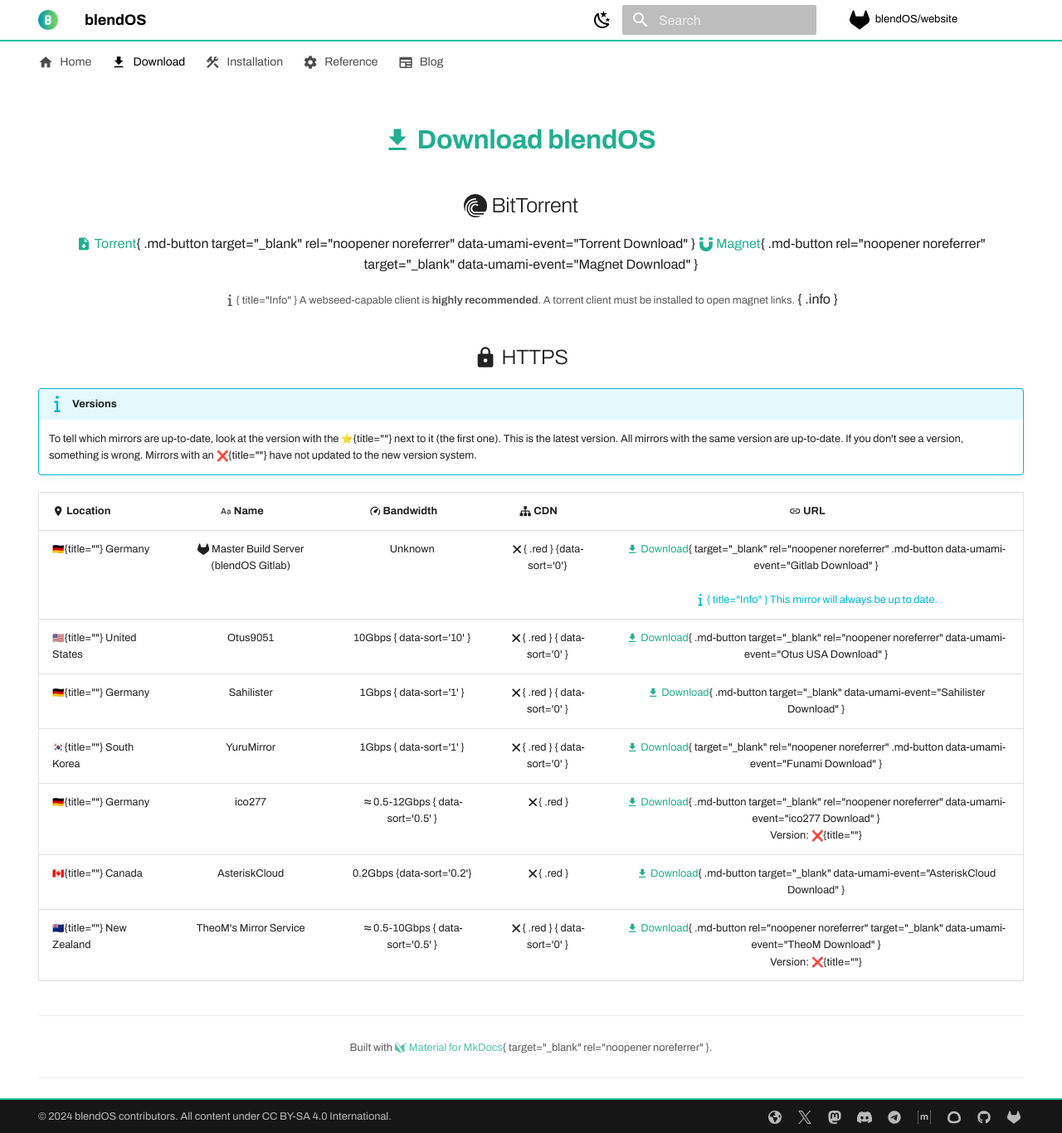
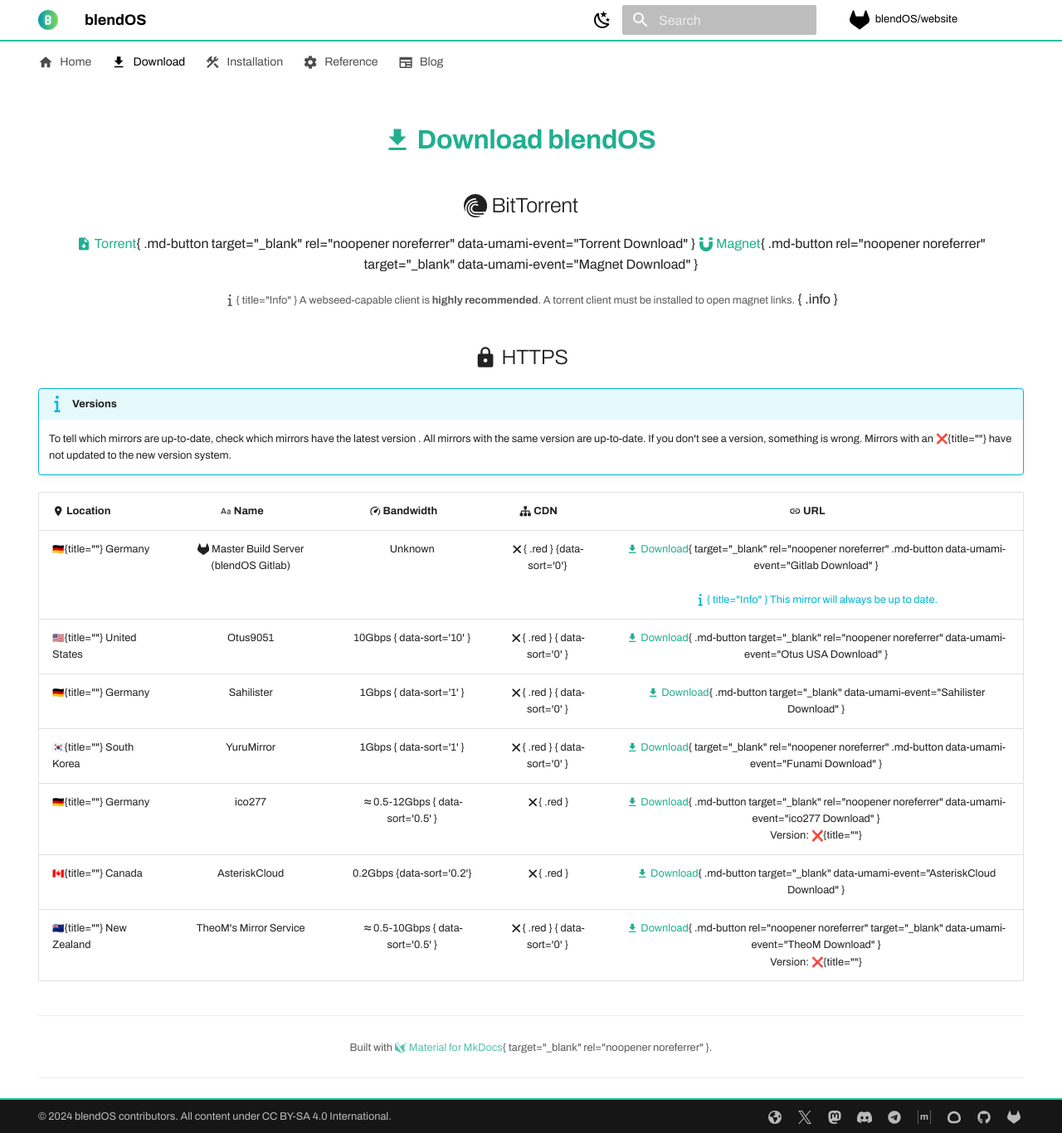
Before and after one commit to blend-os/website, an MkDocs documentation site: the page built from docs/download/README.md, in a window 1280 px wide and 1366 px high. Shown: the whole window at 83% size. Built offline with MkDocs 1.6.1 and Material for MkDocs 9.7.7, drawn with Linux system fonts in a browser that asks for light colours; emoji names are drawn with the system emoji font; plug-ins that fetch from the network failed and are left out.

Commit message:
move latest version to top

```diff
--- a/docs/download/README.md
+++ b/docs/download/README.md
@@ -38,8 +38,30 @@
 </div>
 
 !!! info "Versions"
-    To tell which mirrors are up-to-date, look at the version with the :star:{title=""} next to it (the first one). This is the latest version. All mirrors with the same version are up-to-date. If you don't see a version, something is wrong. Mirrors with an :x:{title=""} have not updated to the new version system.
+    To tell which mirrors are up-to-date, check which mirrors have the latest version <span id="v" class="noJs"></span>. All mirrors with the same version are up-to-date. If you don't see a version, something is wrong. Mirrors with an :x:{title=""} have not updated to the new version system.
 
     <noscript>**Since you have Javascript disabled, you will need to check manually by clicking the `Version` link under each download button.**</noscript>
 
+<script>
+var xhr6 = new XMLHttpRequest();
+var fileUrl6 = 'https://git.blendos.co/api/v4/projects/32/jobs/artifacts/main/raw/version?job=build-job';
+xhr6.open('GET', fileUrl6, true);
+xhr6.onreadystatechange = function() {
+  if (xhr6.readyState === XMLHttpRequest.DONE) {
+    if (xhr6.status >= 200 && xhr6.status < 300) {
+      var fileContent6 = xhr6.responseText;
+      var numCharacters6 = 8; // Change this number as needed
+      var firstCharacters6 = fileContent6.slice(0, numCharacters6);
+      document.getElementById('v').innerHTML = "<b>(<a href='https://git.blendos.co/api/v4/projects/32/jobs/artifacts/main/raw/version?job=build-job' target='_blank' rel='noopener noreferrer'><code>" + firstCharacters6 + "</code></a>)</b>";
+    } else {
+      console.error('Failed to load file:', xhr6.statusText);
+    }
+  }
+};
+xhr6.onerror = function() {
+  console.error('Network error occurred');
+};
+xhr6.send();
+</script>
+
 --8<-- "docs/download/mirrors.md"
--- a/docs/download/mirrors.md
+++ b/docs/download/mirrors.md
@@ -1,7 +1,7 @@
 
 | :material-map-marker: Location          |  :material-format-letter-case: Name  |               :material-speedometer: Bandwidth               |             :material-sitemap: CDN              |                                                                                            :material-link: URL                                                                                            |
 | --------------------------------------- | :----------------------------------: | :----------------------------------------------------------: | :---------------------------------------------: | :-------------------------------------------------------------------------------------------------------------------------------------------------------------------------------------------------------: |
-| :flag_de:{title=""} Germany       | :simple-gitlab: Master Build Server (blendOS Gitlab) |                           Unknown                            |     :octicons-x-12:{ .red } {data-sort='0'}     |            [:material-download: Download](https://git.blendos.co/api/v4/projects/32/jobs/artifacts/main/raw/blendOS.iso?job=build-job){ target="_blank" rel="noopener noreferrer" .md-button data-umami-event="Gitlab Download" } <br><span id="firstCharacters" class="noJs mt-1"></span> <noscript>[:star:{title=""} `Version`](https://git.blendos.co/api/v4/projects/32/jobs/artifacts/main/raw/version?job=build-job){ target="_blank" rel="noopener noreferrer" }</noscript> <br><span class="info">:fontawesome-solid-info:{ title="Info" } This mirror will always be up to date.<small></small></span>            |
+| :flag_de:{title=""} Germany       | :simple-gitlab: Master Build Server (blendOS Gitlab) |                           Unknown                            |     :octicons-x-12:{ .red } {data-sort='0'}     |            [:material-download: Download](https://git.blendos.co/api/v4/projects/32/jobs/artifacts/main/raw/blendOS.iso?job=build-job){ target="_blank" rel="noopener noreferrer" .md-button data-umami-event="Gitlab Download" } <br><span id="firstCharacters" class="noJs mt-1"></span> <noscript>[`Version`](https://git.blendos.co/api/v4/projects/32/jobs/artifacts/main/raw/version?job=build-job){ target="_blank" rel="noopener noreferrer" }</noscript> <br><span class="info">:fontawesome-solid-info:{ title="Info" } This mirror will always be up to date.<small></small></span>            |
 | :flag_us:{title=""} United States       |               Otus9051               |                  10Gbps { data-sort='10' }                   |    :octicons-x-12:{ .red } { data-sort='0' }    | [:material-download: Download](https://kc1.mirrors.199693.xyz/blend/isos/testing/blendOS.iso){ .md-button target="_blank" rel="noopener noreferrer" data-umami-event="Otus USA Download" }<br><span class="noJs mt-1" id="otus"></span> <noscript>[`Version`](https://kc1.mirrors.199693.xyz/blend/isos/testing/version){ target="_blank" rel="noopener noreferrer" }</noscript> |
 | :flag_de:{title=""} Germany             |              Sahilister              |                   1Gbps { data-sort='1' }                    |    :octicons-x-12:{ .red } { data-sort='0' }    |               [:material-download: Download](https://mirrors.de.sahilister.net/blendos/){ .md-button target="_blank" data-umami-event="Sahilister Download" }<br><span class="noJs mt-1" id="sahilister"></span> <noscript>[`Version`](https://mirrors.de.sahilister.net/blendos/version){ target="_blank" rel="noopener noreferrer" }</noscript>               |
 | :flag_kr:{title=""} South Korea         |              YuruMirror              |                   1Gbps { data-sort='1' }                    |    :octicons-x-12:{ .red } { data-sort='0' }    |  [:material-download: Download](https://mirror.funami.tech/blendos/blendOS.iso){ target="_blank" rel="noopener noreferrer" .md-button data-umami-event="Funami Download" } <br><span class="noJs mt-1" id="yuru"></span> <noscript>[`Version`](https://mirror.funami.tech/blendos/version){ target="_blank" rel="noopener noreferrer" }</noscript>   |
@@ -21,7 +21,7 @@
       var fileContent = xhr.responseText;
       var numCharacters = 8; // Change this number as needed
       var firstCharacters = fileContent.slice(0, numCharacters);
-      document.getElementById('firstCharacters').innerHTML = "⭐ Version: <a href='https://git.blendos.co/api/v4/projects/32/jobs/artifacts/main/raw/version?job=build-job' target='_blank' rel='noopener noreferrer'><code>" + firstCharacters + "</code></a>";
+      document.getElementById('firstCharacters').innerHTML = "Version: <a href='https://git.blendos.co/api/v4/projects/32/jobs/artifacts/main/raw/version?job=build-job' target='_blank' rel='noopener noreferrer'><code>" + firstCharacters + "</code></a>";
     } else {
       console.error('Failed to load file:', xhr.statusText);
     }
```
